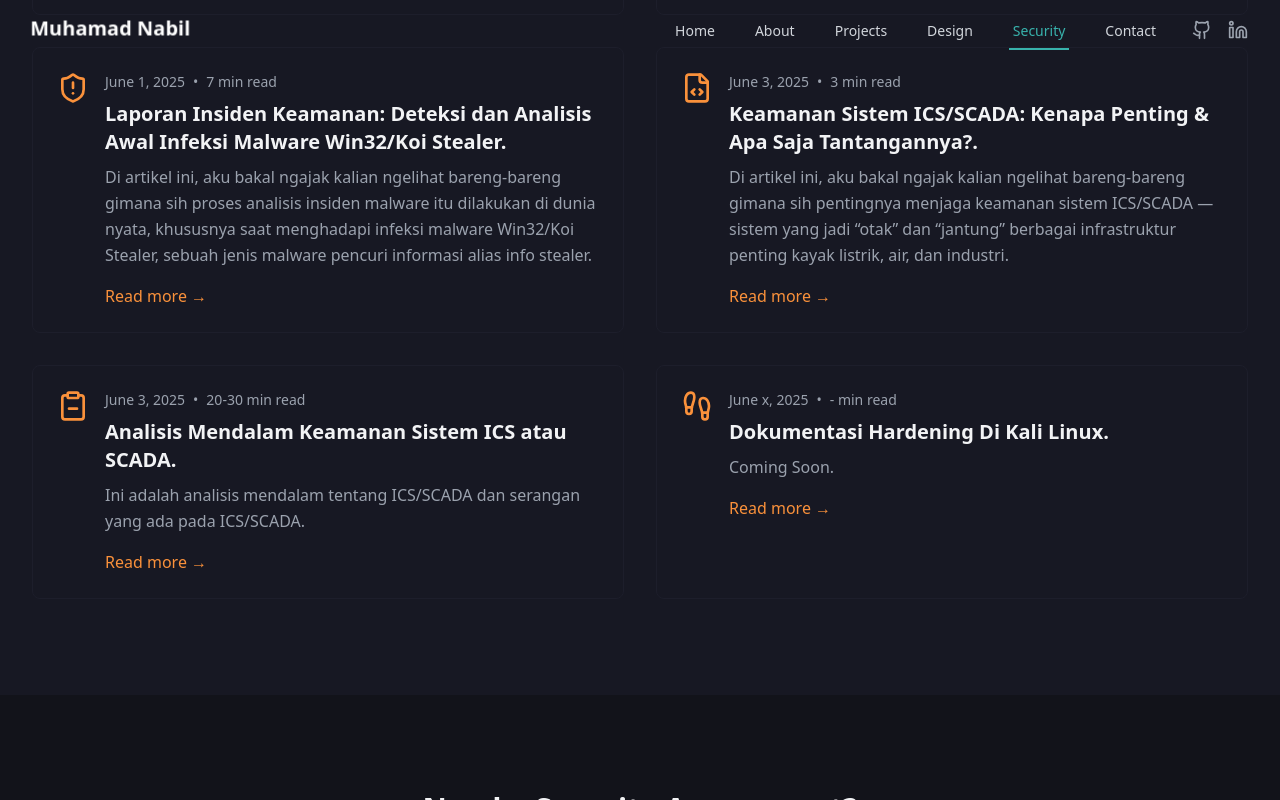
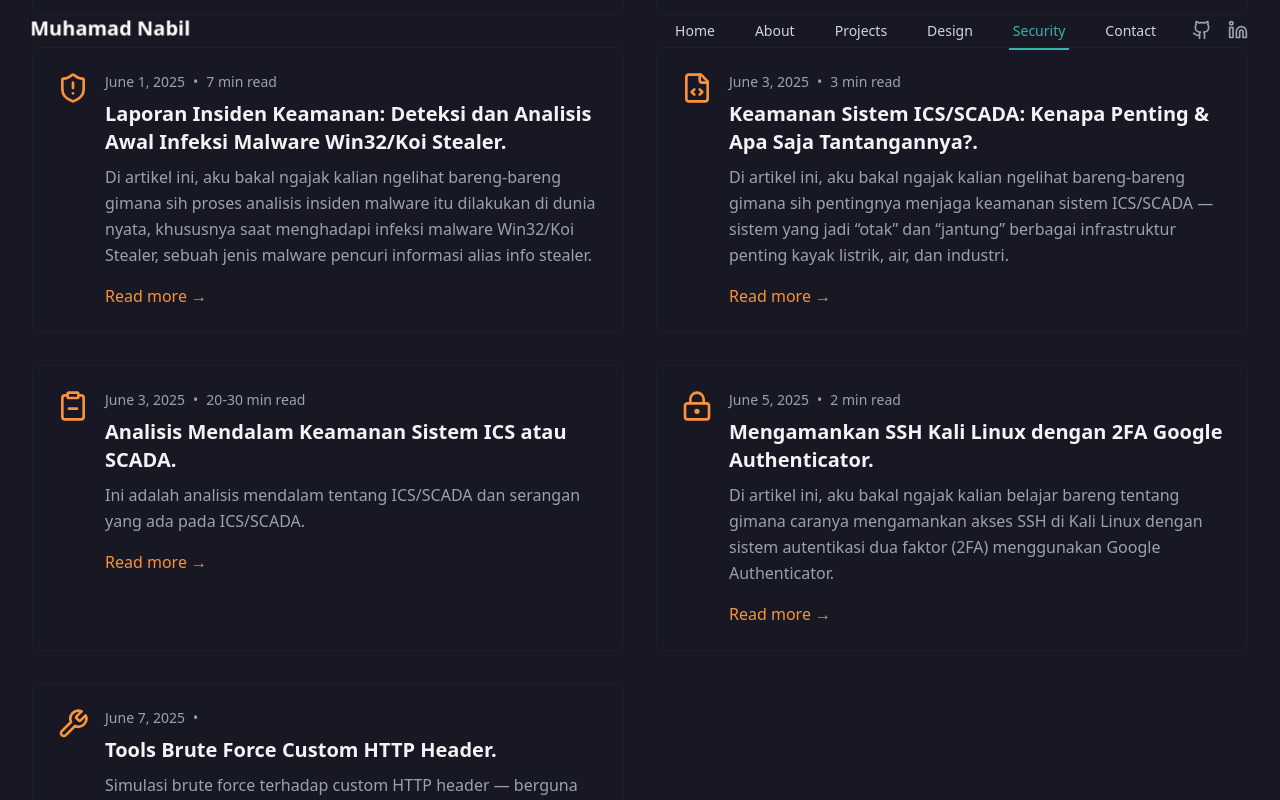
Before and after one commit to Aaronabil/portfolio-vite, a React (Vite) app: page /cybersecurity in a window 1280 px wide. Both pictures are taken after a click on the button "Show More". Shown: the part 2293-3093 px from the top of the page. Built offline with nearby package versions, Linux system fonts and the light colour scheme.

Commit message:
Implement code changes to enhance functionality and improve performance

```diff
--- a/index.html
+++ b/index.html
@@ -2,7 +2,7 @@
 <html lang="en">
   <head>
     <meta charset="UTF-8" />
-    <link rel="icon" type="image/svg+xml" href="/vite.svg" />
+    <link rel="icon" type="image/png" href="/public/images/pp.png" />
     <meta name="viewport" content="width=device-width, initial-scale=1.0" />
     <title>Muhamad Nabil | Frontend & Cybersecurity</title>
     <meta name="description" content="Portfolio of Muhamad Nabil, a frontend developer passionate about design and cybersecurity" />
--- a/src/pages/CyberSecurityPage.tsx
+++ b/src/pages/CyberSecurityPage.tsx
@@ -1,5 +1,5 @@
 import { motion } from 'framer-motion';
-import { Shield, Lock, GlobeLock, CheckCircle, ClipboardMinus, FileCode, Construction, ShieldAlert, Footprints } from 'lucide-react';
+import { Shield, Lock, GlobeLock, CheckCircle, ClipboardMinus, FileCode, Construction, ShieldAlert, LockKeyhole, Wrench } from 'lucide-react';
 import PageTransition from '../components/shared/PageTransition';
 import SectionContainer from '../components/shared/SectionContainer';
 import ScrollVelocity from '../components/reactbits/ScrollVelocity';
@@ -13,7 +13,7 @@ const securityPosts = [
     excerpt: "Di artikel ini, aku bakal ngajak kalian ngelihat bareng-bareng gimana sih langkah-langkah jadi seorang Penetration Tester alias Ethical Hacker dalam waktu lima tahun ke depan.",
     icon: <Construction className="h-8 w-8 text-accent-400" />,
     readTime: "3 min read",
-    date: "May 29, 2025",
+    date: "May 28, 2025",
     link: "https://medium.com/@nabilmuhamad630/roadmap-5-tahun-menjadi-penetration-tester-andal-2025-2030-9e8c9b7e4157"
   },
   {
@@ -22,7 +22,7 @@ const securityPosts = [
     excerpt: "Di artikel ini, aku bakal ngajak kalian belajar bareng tentang dasar-dasar jaringan komputer — mulai dari bikin topologi, ngatur IP, sampai nyoba routing dasar pakai Cisco Packet Tracer.",
     icon: <GlobeLock className="h-8 w-8 text-accent-400" />,
     readTime: "3 min read",
-    date: "May 29, 2025",
+    date: "May 28, 2025",
     link: "https://medium.com/@nabilmuhamad630/belajar-jaringan-dari-nol-routing-ip-dasar-pakai-cisco-packet-tracer-7e15efc94fa4"
   },
   {
@@ -54,12 +54,21 @@ const securityPosts = [
   },
   {
     id: 6,
-    title: "Dokumentasi Hardening Di Kali Linux.",
-    excerpt: "Coming Soon.",
-    icon: <Footprints className="h-8 w-8 text-accent-400" />,
-    readTime: "- min read",
-    date: "June x, 2025",
-    link: ""
+    title: "Mengamankan SSH Kali Linux dengan 2FA Google Authenticator.",
+    excerpt: "Di artikel ini, aku bakal ngajak kalian belajar bareng tentang gimana caranya mengamankan akses SSH di Kali Linux dengan sistem autentikasi dua faktor (2FA) menggunakan Google Authenticator.",
+    icon: <LockKeyhole className="h-8 w-8 text-accent-400" />,
+    readTime: "2 min read",
+    date: "June 5, 2025",
+    link: "https://medium.com/@nabilmuhamad630/mengamankan-ssh-kali-linux-dengan-2fa-google-authenticator-9ece09449c8c"
+  },
+  {
+    id: 7,
+    title: "Tools Brute Force Custom HTTP Header.",
+    excerpt: "Simulasi brute force terhadap custom HTTP header — berguna untuk edukasi keamanan API dan pengujian keamanan berbasis token. Cocok untuk memahami risiko apabila developer menyimpan otentikasi dalam header tanpa validasi ketat.",
+    icon: <Wrench className="h-8 w-8 text-accent-400" />,
+    readTime: "",
+    date: "June 7, 2025",
+    link: "https://github.com/Aaronabil/header-brute-force-simulator"
   }
 ];
 
```
Also changed, not shown: public/images/pp.png (added).
